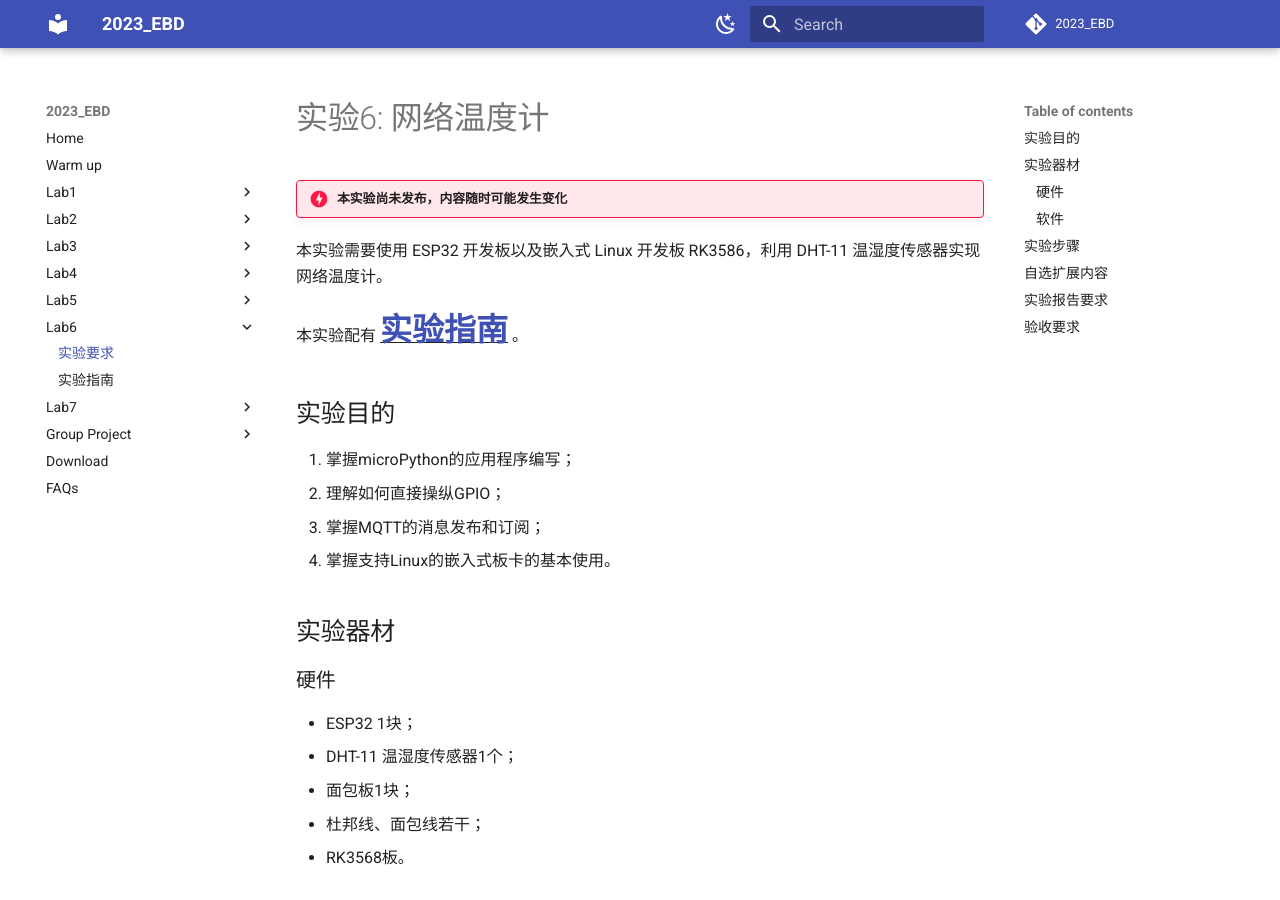
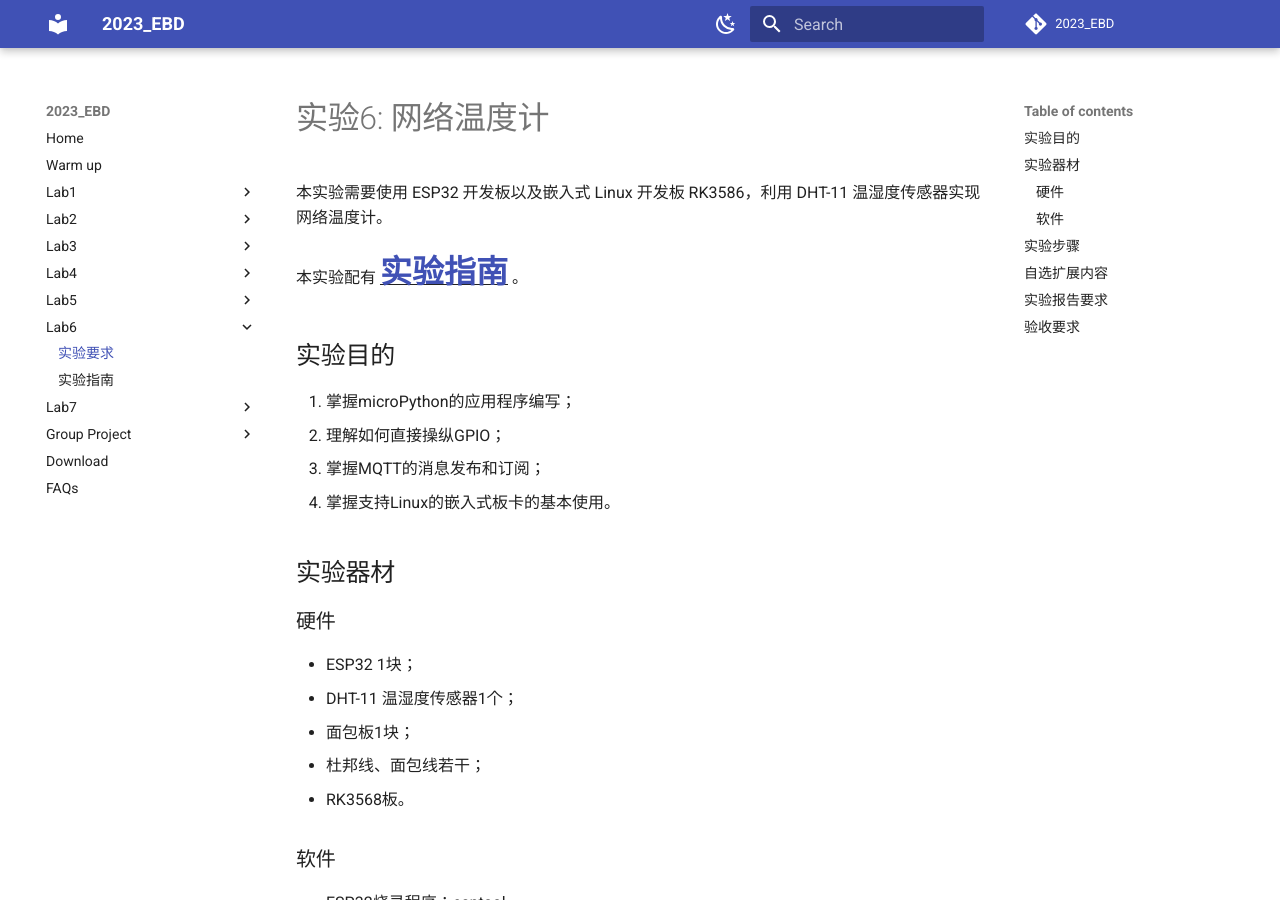
Before and after one commit to zjuerDFL/2023_EBD, an MkDocs documentation site: the page built from docs/docs/lab6/lab6.md, in a window 1280 px wide and 900 px high. Built offline with MkDocs 1.6.1 and Material for MkDocs 9.7.7, drawn with Linux system fonts in a browser that asks for light colours; comment, search, counter and statistics services are not loaded.

Commit message:
去除警告标识

```diff
--- a/docs/docs/lab6/lab6.md
+++ b/docs/docs/lab6/lab6.md
@@ -1,6 +1,6 @@
 # 实验6: 网络温度计
 
-!!! danger "本实验尚未发布，内容随时可能发生变化"
+<!-- !!! danger "本实验尚未发布，内容随时可能发生变化" -->
 
 <!-- <div style="display:none"> -->
 
```
